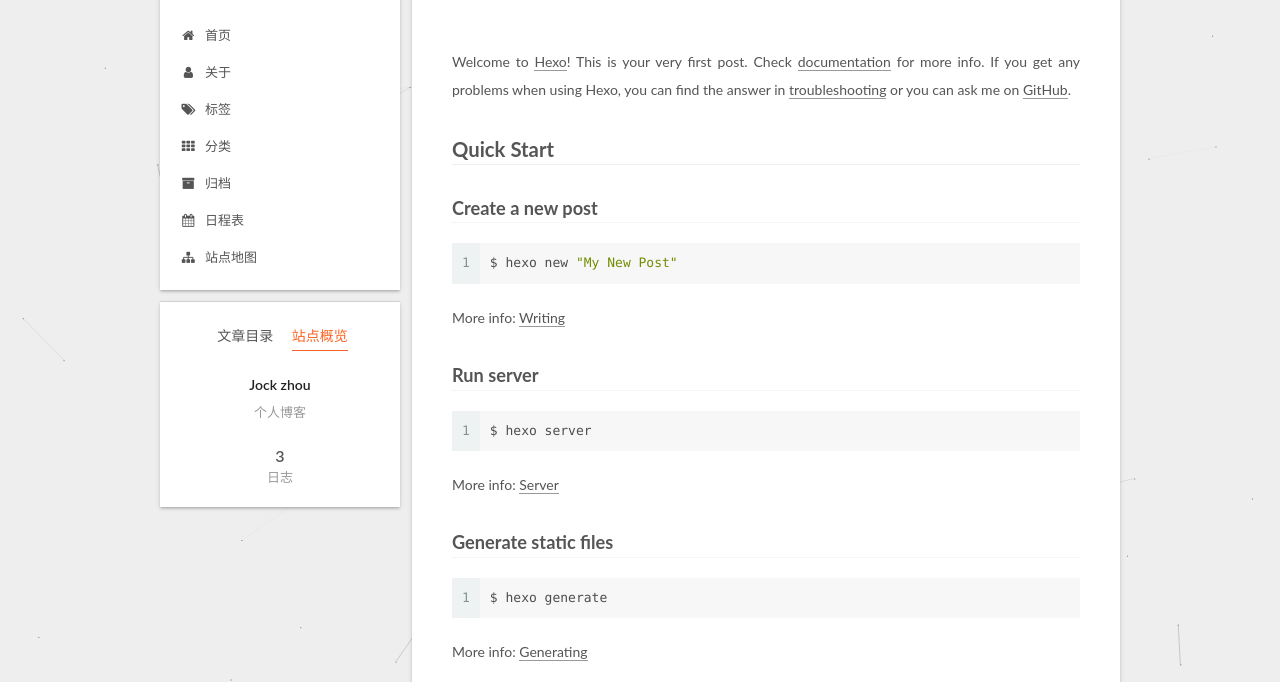
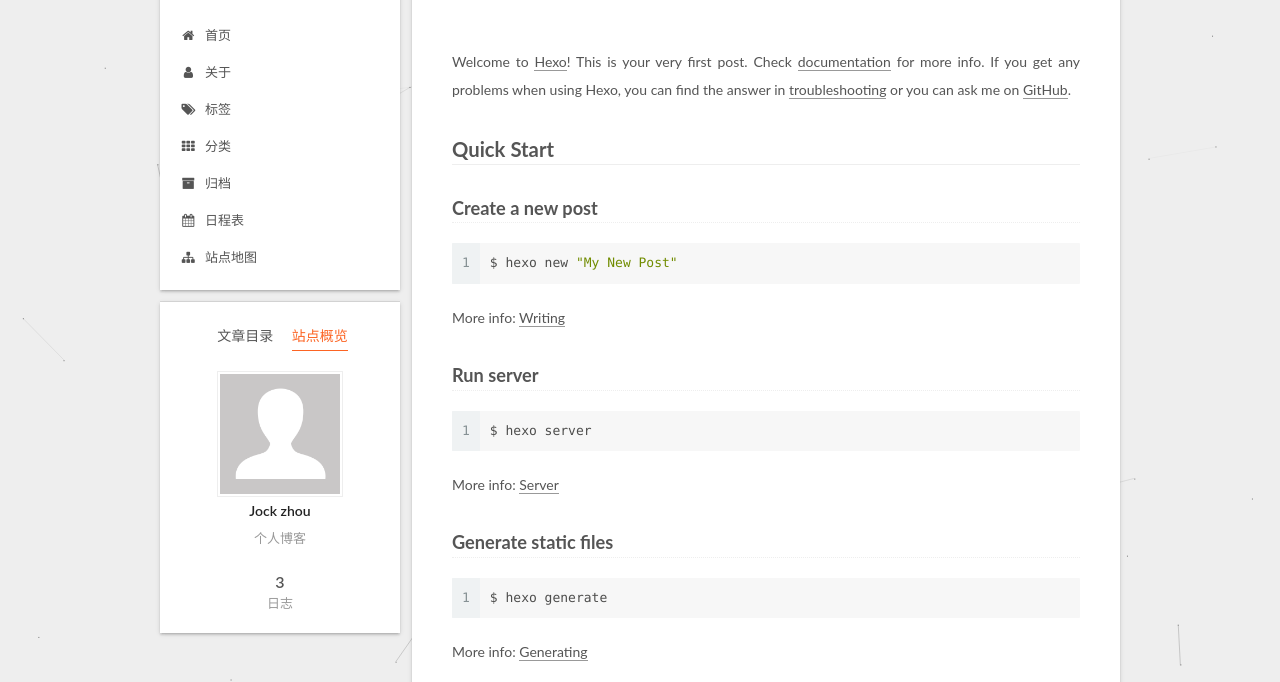
Before and after one commit to coco-mr-zy/coco-mr-zy.gethub.io, a plain HTML site: page 2019/11/04/hello-world/index.html in a window 1280 px wide. Both pictures are taken after a click on the item "站点概览". Shown: the part 118-800 px from the top of the page. Drawn offline with Linux system fonts and the light colour scheme.

Commit message:
Site updated: 2019-11-05 14:53:33

```diff
--- a/2019/11/04/hello-world/index.html
+++ b/2019/11/04/hello-world/index.html
@@ -458,6 +458,10 @@
         <div class="site-overview">
           <div class="site-author motion-element" itemprop="author" itemscope itemtype="http://schema.org/Person">
 
+              <img class="site-author-image" itemprop="image"
+                src="/images/avatar.gif"
+                alt="Jock zhou" />
+
               <p class="site-author-name" itemprop="name">Jock zhou</p>
               <p class="site-description motion-element" itemprop="description">个人博客</p>
           </div>
--- a/css/main.css
+++ b/css/main.css
@@ -1823,7 +1823,7 @@
   width: 4px;
   height: 4px;
   border-radius: 50%;
-  background: #a809bd;
+  background: #db39df;
 }
 .links-of-blogroll {
   font-size: 13px;
```
Also changed, not shown: 2019/11/04/test-my-site/index.html (+4 -0 lines), 2019/11/05/第一篇博客/index.html (+4 -0 lines), archives/2019/11/index.html (+4 -0 lines), archives/2019/index.html (+4 -0 lines), archives/index.html (+4 -0 lines), index.html (+4 -0 lines).
